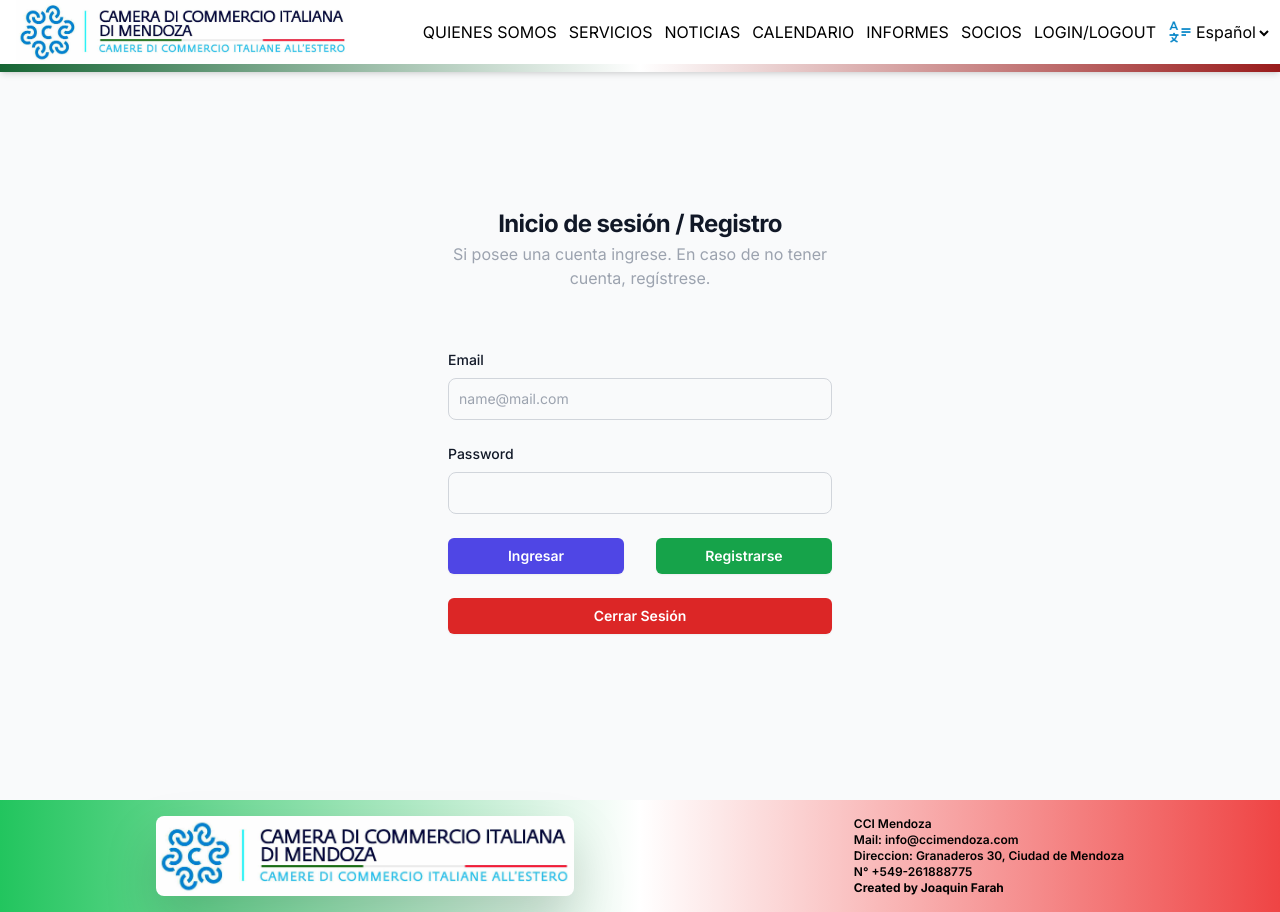
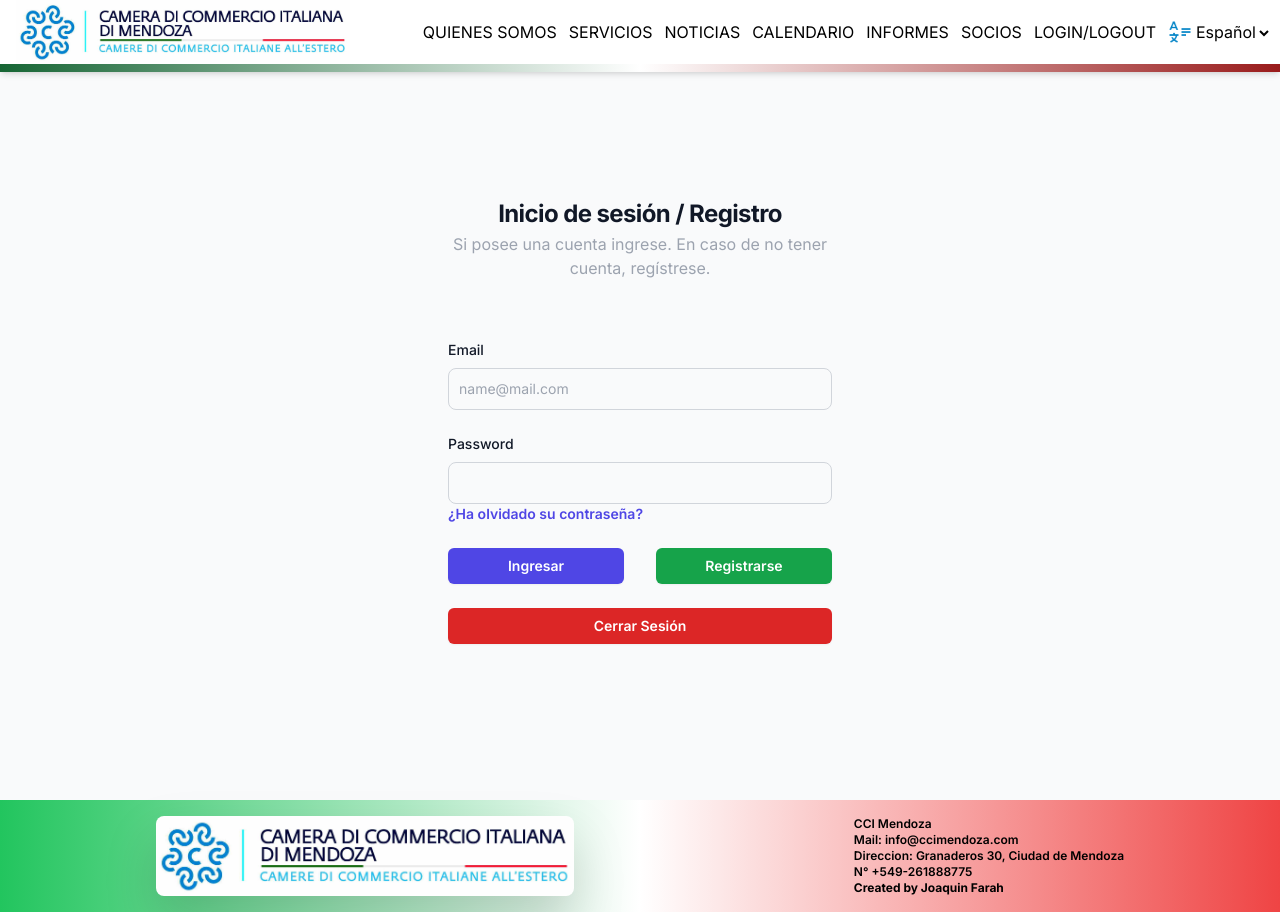
Before and after one commit to JoaquinFarah/cci, a Next.js app: page /es/login in a window 1280 px wide. Built offline with nearby package versions, Linux system fonts and the light colour scheme; no server answers.

Commit message:
Password reset button add

```diff
--- a/src/app/[locale]/login/page.tsx
+++ b/src/app/[locale]/login/page.tsx
@@ -40,7 +40,7 @@
               />
             </div>
 
-            <div className="mb-5">
+            <div className="">
               <label
                 htmlFor="password"
                 className="block mb-2 text-sm font-medium text-gray-900 dark:text-white"
@@ -54,6 +54,11 @@
                 className="bg-gray-50 border border-gray-300 text-gray-900 text-sm rounded-lg focus:ring-blue-500 focus:border-blue-500 block w-full p-2.5 dark:bg-gray-700 dark:border-gray-600 dark:placeholder-gray-400 dark:text-white dark:focus:ring-blue-500 dark:focus:border-blue-500"
                 required
               />
+              <div className="text-sm">
+                  <a href="#" className="font-semibold text-indigo-600 hover:text-indigo-500">
+                    ¿Ha olvidado su contraseña?
+                  </a>
+              </div>
             </div>
 
             <div className="grid gap-x-8 gap-y-12 sm:grid-cols-2 sm:gap-y-8 xl:col-span-1">
```
